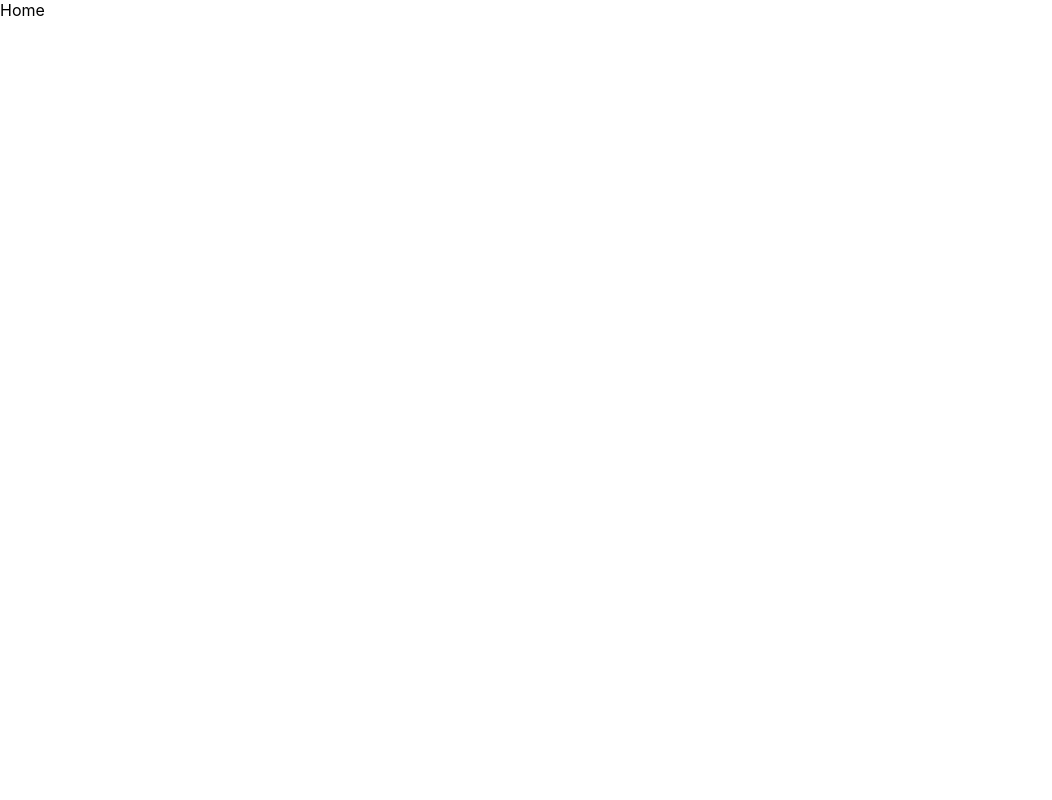
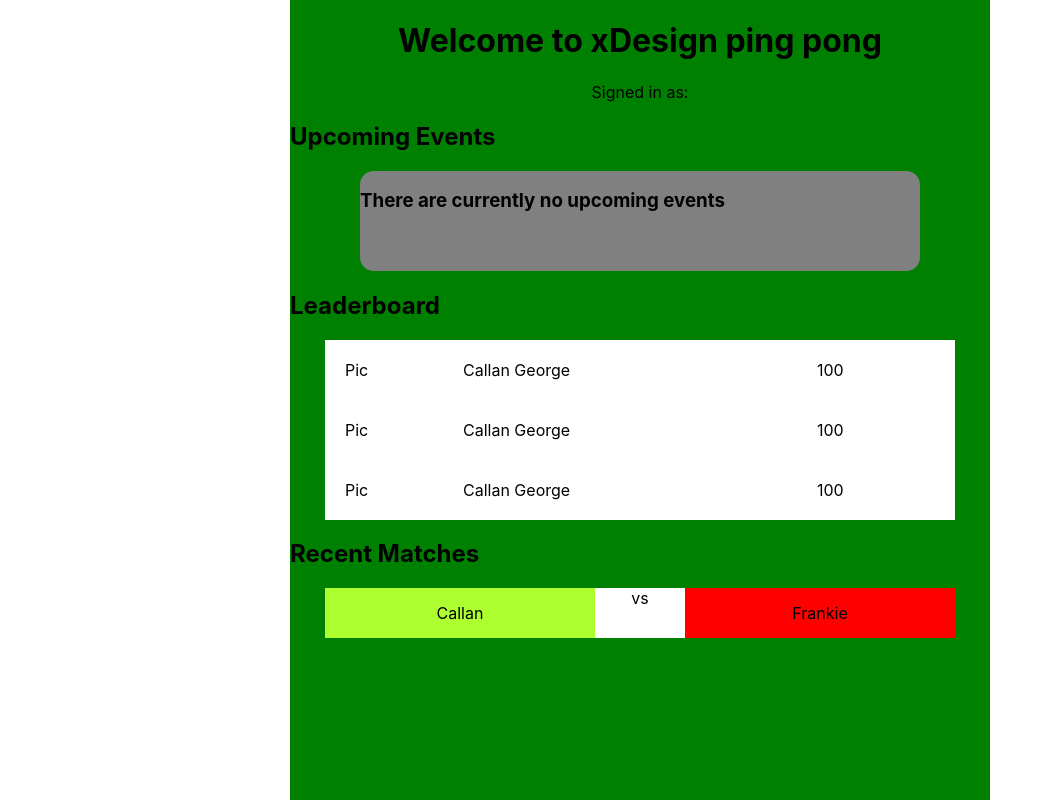
Before and after one commit to CallanGeorge/WhiffWhaffClient, a React (Create React App) app: page /home in a window 1280 px wide. Shown: the whole page, without its empty margins (0-1052 px from the left). Built offline with nearby package versions, Linux system fonts and the light colour scheme.

Commit message:
home page layout and local storage

```diff
--- a/src/App.css
+++ /dev/null
@@ -1,38 +0,0 @@
-.App {
-  text-align: center;
-}
-
-.App-logo {
-  height: 40vmin;
-  pointer-events: none;
-}
-
-@media (prefers-reduced-motion: no-preference) {
-  .App-logo {
-    animation: App-logo-spin infinite 20s linear;
-  }
-}
-
-.App-header {
-  background-color: #282c34;
-  min-height: 100vh;
-  display: flex;
-  flex-direction: column;
-  align-items: center;
-  justify-content: center;
-  font-size: calc(10px + 2vmin);
-  color: white;
-}
-
-.App-link {
-  color: #61dafb;
-}
-
-@keyframes App-logo-spin {
-  from {
-    transform: rotate(0deg);
-  }
-  to {
-    transform: rotate(360deg);
-  }
-}
--- a/src/App.tsx
+++ b/src/App.tsx
@@ -1,4 +1,3 @@
-import "./App.css";
 import { UserSignupPage } from "./pages/UserSignupPage";
 import { BrowserRouter, Route, Routes } from "react-router-dom";
 import { Home } from "./pages/Home";
--- /dev/null
+++ b/src/components/EventsBlock.module.css
@@ -0,0 +1,8 @@
+.container {
+  display: flex;
+  width: 80%;
+  height: 100px;
+  background-color: grey;
+  margin: auto;
+  border-radius: 14px;
+}
--- /dev/null
+++ b/src/components/EventsBlock.tsx
@@ -0,0 +1,11 @@
+import css from "./EventsBlock.module.css";
+
+const EventsBlock = () => {
+  return (
+    <div className={css.container}>
+      <h3>There are currently no upcoming events</h3>
+    </div>
+  );
+};
+
+export default EventsBlock;
--- /dev/null
+++ b/src/components/Leaderboard.module.css
@@ -0,0 +1,11 @@
+.leaderboard {
+  background-color: white;
+  width: 90%;
+  margin: auto;
+}
+
+.leaderboardUser {
+  display: grid;
+  grid-template-columns: 1fr 3fr 1fr;
+  padding: 20px;
+}
--- /dev/null
+++ b/src/components/Leaderboard.tsx
@@ -0,0 +1,25 @@
+import css from "./Leaderboard.module.css";
+
+const Leaderboard = () => {
+  return (
+    <div className={css.leaderboard}>
+      <div className={css.leaderboardUser}>
+        <div>Pic</div>
+        <div>Callan George</div>
+        <div>100</div>
+      </div>
+      <div className={css.leaderboardUser}>
+        <div>Pic</div>
+        <div>Callan George</div>
+        <div>100</div>
+      </div>
+      <div className={css.leaderboardUser}>
+        <div>Pic</div>
+        <div>Callan George</div>
+        <div>100</div>
+      </div>
+    </div>
+  );
+};
+
+export default Leaderboard;
--- /dev/null
+++ b/src/components/RecentMatches.module.css
@@ -0,0 +1,23 @@
+.recentMatches {
+  width: 90%;
+  margin: auto;
+  background-color: white;
+}
+
+.match {
+  display: grid;
+  grid-template-columns: 3fr 1fr 3fr;
+  text-align: center;
+  height: 50px;
+}
+
+.winner {
+  background-color: greenyellow;
+  padding: 15px;
+}
+
+.loser {
+  background-color: red;
+  place-items: center;
+  padding: 15px;
+}
--- /dev/null
+++ b/src/components/RecentMatches.tsx
@@ -0,0 +1,15 @@
+import css from "./RecentMatches.module.css";
+
+const RecentMatches = () => {
+  return (
+    <div className={css.recentMatches}>
+      <div className={css.match}>
+        <div className={css.winner}>Callan</div>
+        <div>vs</div>
+        <div className={css.loser}>Frankie</div>
+      </div>
+    </div>
+  );
+};
+
+export default RecentMatches;
--- a/src/index.css
+++ b/src/index.css
@@ -1,5 +1,7 @@
 body {
+  box-sizing: border-box;
   margin: 0;
+  padding: 0;
   font-family: -apple-system, BlinkMacSystemFont, "Segoe UI", "Roboto", "Oxygen",
     "Ubuntu", "Cantarell", "Fira Sans", "Droid Sans", "Helvetica Neue",
     sans-serif;
--- /dev/null
+++ b/src/pages/Home.module.css
@@ -0,0 +1,13 @@
+.main {
+  max-width: 700px;
+  height: 100vh;
+  background-color: green;
+  margin: auto;
+  display: flex;
+  flex-direction: column;
+  align-items: center;
+}
+
+.box {
+  width: 100%;
+}
--- a/src/pages/Home.tsx
+++ b/src/pages/Home.tsx
@@ -1,5 +1,37 @@
+import EventsBlock from "../components/EventsBlock";
+import Leaderboard from "../components/Leaderboard";
+import RecentMatches from "../components/RecentMatches";
+import { useEffect, useState } from "react";
+
+import css from "./Home.module.css";
+
 export const Home = () => {
-  return <div>Home</div>;
+  const [user, setUser] = useState("");
+
+  useEffect(() => {
+    //@ts-ignore
+    const item = JSON.parse(localStorage.getItem("profile"));
+    // profile from local storage returns differently constructed object depending on if created in sign up or sign in
+    item ? setUser(item.data) : setUser("");
+  }, []);
+  return (
+    <div className={css.main}>
+      <h1>Welcome to xDesign ping pong</h1>
+      <span>Signed in as: {user}</span>
+      <div className={css.box}>
+        <h2>Upcoming Events</h2>
+        <EventsBlock />
+      </div>
+      <div className={css.box}>
+        <h2>Leaderboard</h2>
+        <Leaderboard />
+      </div>
+      <div className={css.box}>
+        <h2>Recent Matches</h2>
+        <RecentMatches />
+      </div>
+    </div>
+  );
 };
 
 export {};
--- a/src/pages/UserSignupPage.tsx
+++ b/src/pages/UserSignupPage.tsx
@@ -14,11 +14,13 @@ export const UserSignupPage = () => {
 
   const navigate = useNavigate();
 
+  error === "none" && navigate("/home");
+
   const handleSubmit = async (e: React.FormEvent) => {
     e.preventDefault();
 
     if (!signUp) {
-      const message = await axios
+      await axios
         .post(
           "http://localhost:8080/api/v1/login",
           {},
@@ -31,13 +33,13 @@ export const UserSignupPage = () => {
         )
         .then((res) => {
           setPending(false);
+          setError("none");
           console.log(res);
+          const data = res.data.message;
+
+          localStorage.setItem("profile", JSON.stringify({ data }));
         })
         .catch((err) => setError("Error loggin in"));
-
-      console.log(message);
-      console.log(nameRef.current!.value);
-      console.log(passwordRef.current!.value);
     }
 
     if (signUp) {
```
